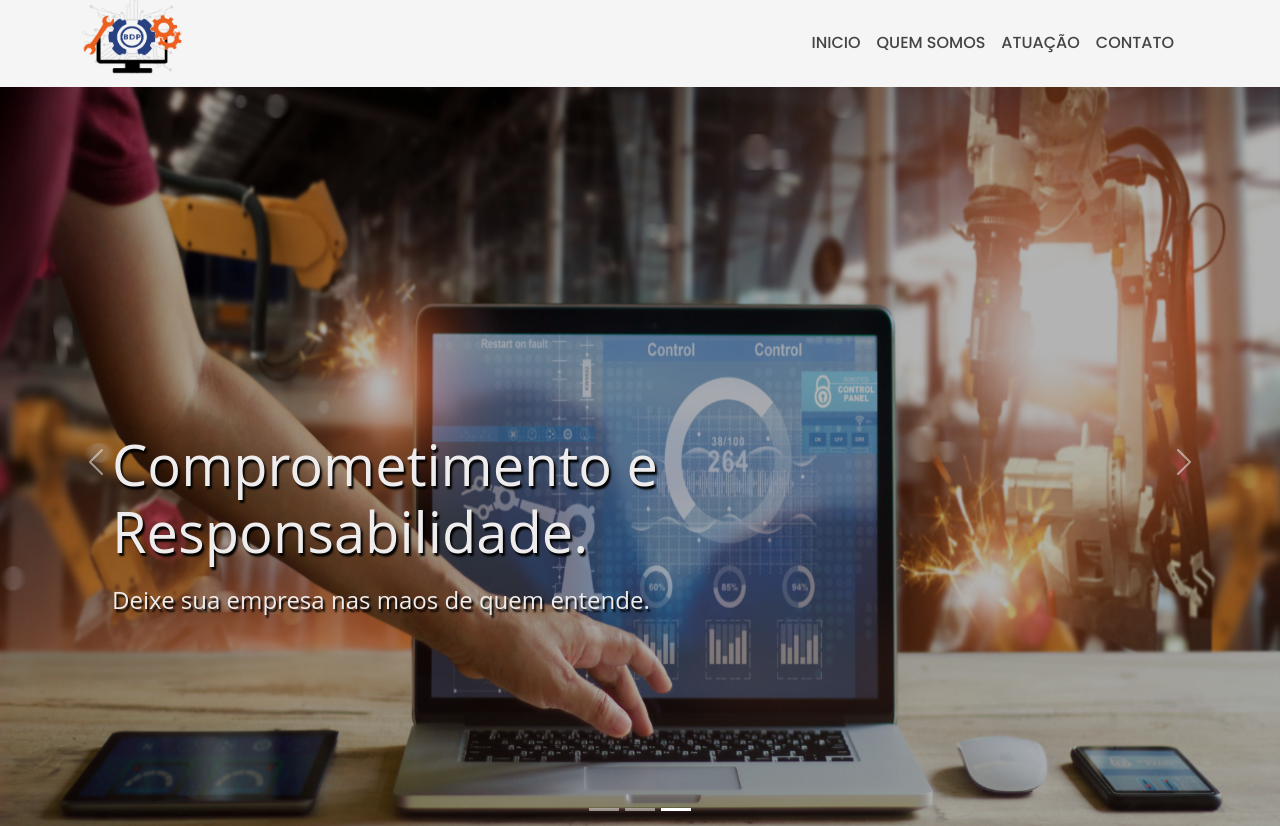
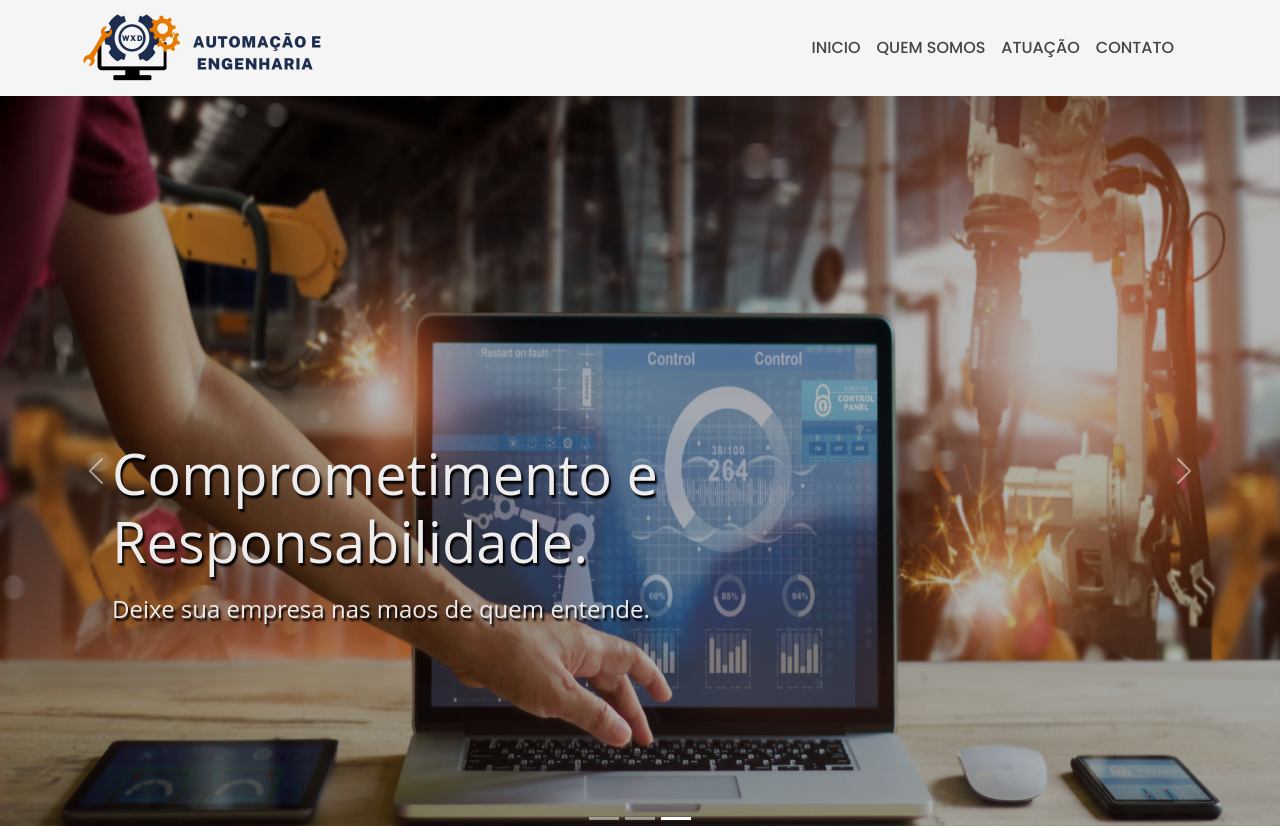
Before and after one commit to joaocarlosdene/bdp-project, a React (Create React App) app: page / in a window 1280 px wide. Shown: the top 826 px of the page. Built offline with nearby package versions, Linux system fonts and the light colour scheme.

Commit message:
Adicionando Logo

```diff
--- a/src/components/navbar/navbar.module.css
+++ b/src/components/navbar/navbar.module.css
@@ -16,8 +16,5 @@
     font-weight: 500;
 }
 .logo{
-    width: 100px;
-    height: 80px;
-    margin-right: 0.3rem;
-    margin-top: -1.2rem;
+    height: 70px;
 }
--- a/src/components/timeline/timeline.js
+++ b/src/components/timeline/timeline.js
@@ -61,10 +61,13 @@ function timeline() {
             </VerticalTimelineElement>
 
             <VerticalTimelineElement
+                contentStyle={{boxShadow: 'rgba(0, 0, 0, 0.35) 0px 5px 15px'    }}
                 iconStyle={{ background: 'rgb(16, 204, 82)', color: '#fff' }}
                 icon={<FaCheck/>}
 
-            />
+            >
+                <h3 className="vertical-timeline-element-title">Projeto Concluido</h3>
+            </VerticalTimelineElement>
         </VerticalTimeline>
     )
 }
```
Also changed, not shown: src/images/logo.png.
